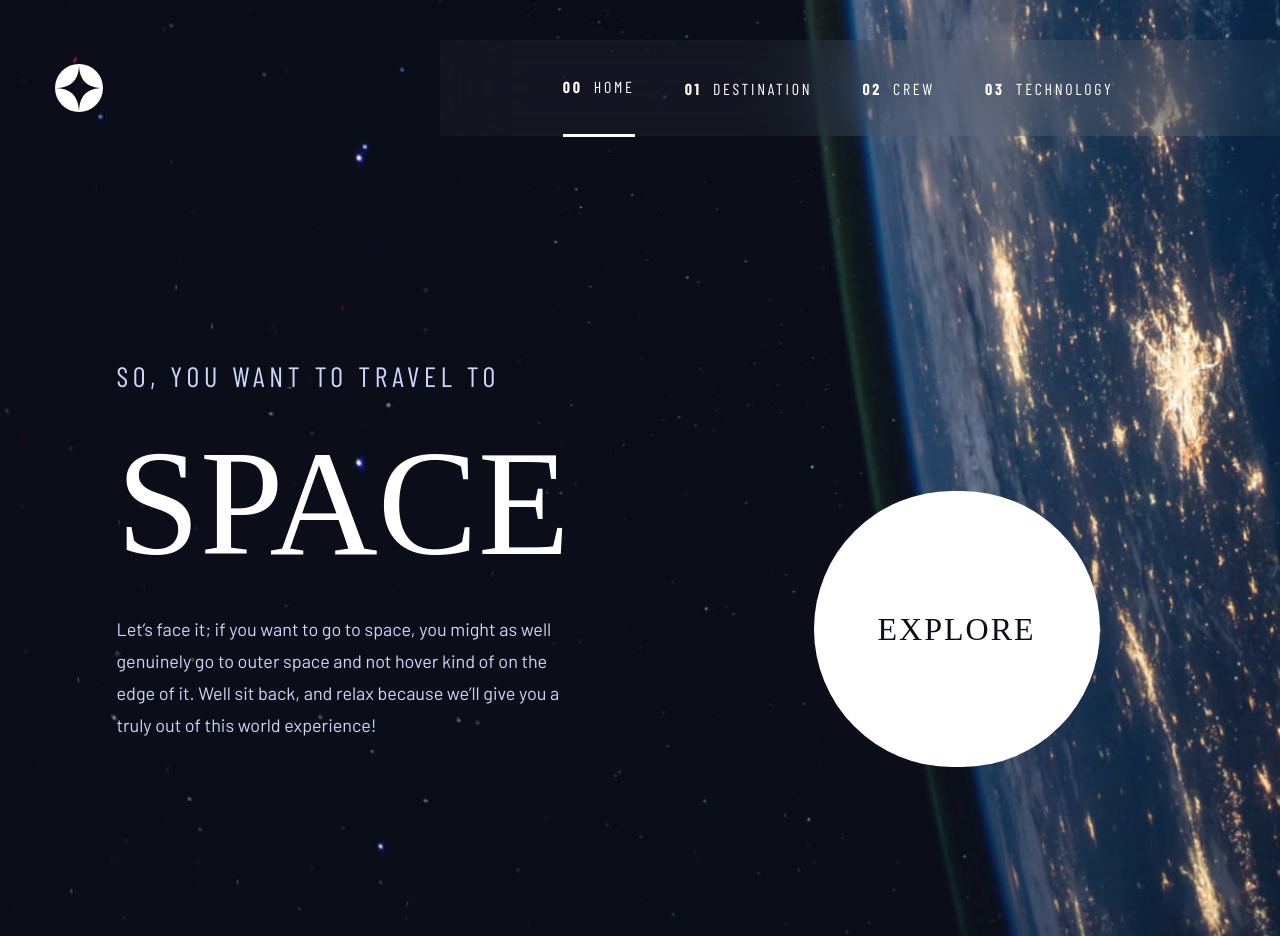
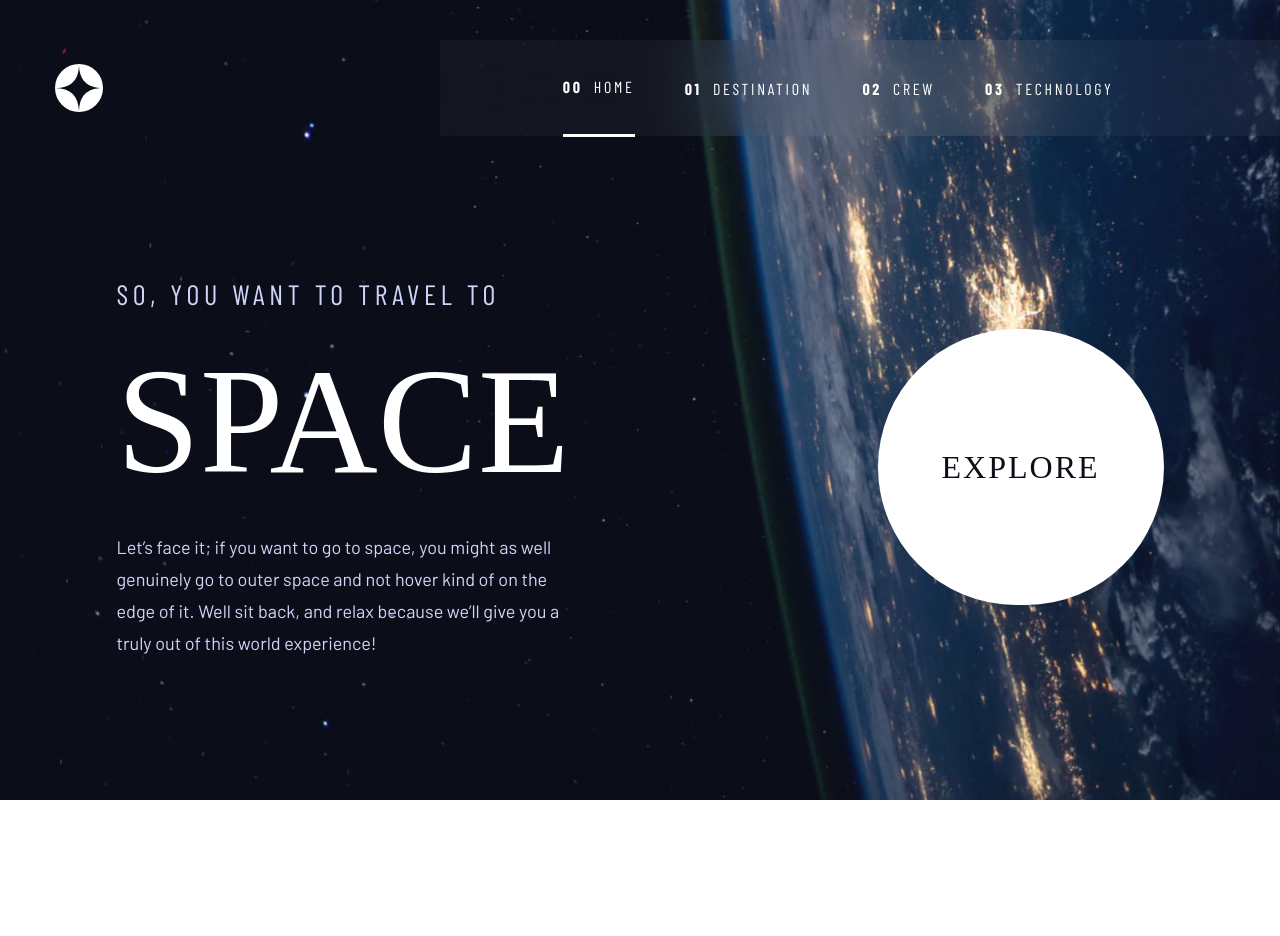
Before and after one commit to OlaleyeFisayo/space-tourism, a React (Vite) app: page / in a window 1280 px wide. After the commit the page ends 800 px from the top, so only its background shows below. Built offline with nearby package versions, Linux system fonts and the light colour scheme; a web font is replaced by a local one.

Commit message:
Minor fixes

```diff
--- a/src/App.scss
+++ b/src/App.scss
@@ -14,7 +14,7 @@
 #destination,
 #technology {
   width: 100%;
-  min-height: 100vh;
+  min-height: 100dvh;
 }
 
 body {
--- a/src/components/navbar/index.tsx
+++ b/src/components/navbar/index.tsx
@@ -67,7 +67,7 @@ export default function Navbar() {
         <section className="hamburger" role="button" onClick={changeToggle}>
           <img src={hamburgerIcon} alt="hamburger icon" />
         </section>
-        <section className={toggle ? "nav" : "nav active"}>
+        <section className={!toggle ? "nav" : "nav active"}>
           <section
             className="img-container"
             role="button"
--- a/src/pages/home/index.scss
+++ b/src/pages/home/index.scss
@@ -2,35 +2,31 @@
   background-image: url("../../assets/home/background-home-desktop.jpg");
   background-repeat: no-repeat;
   background-size: cover;
-
   @media (max-width: 1050px) {
     background-image: url("../../assets/home/background-home-tablet.jpg");
   }
-
   @media (max-width: 460px) {
     background-image: url("../../assets/home/background-home-mobile.jpg");
   }
-
   .home-content {
     max-width: 1400px;
+    height: calc(100dvh - 137px);
     width: 100%;
     margin: auto;
     display: flex;
     justify-content: space-between;
-    padding: 8.69rem 7.28rem 7rem;
+    align-items: center;
+    padding: 0 7.28rem;
     gap: 2rem;
-
     @media (max-width: 1050px) {
       flex-direction: column;
       justify-content: center;
       align-items: center;
       padding: 6.62rem 30px;
     }
-
     @media (max-width: 460px) {
       padding: 3.62rem 30px;
     }
-
     .text-side {
       max-width: 27.8rem;
       width: 100%;
@@ -109,19 +105,10 @@
         }
       }
     }
-
     .button-side {
-      margin: 10rem 0 0 0;
-      padding: 11rem 4rem;
-      border-radius: 17.125rem;
-      transition: 500ms ease-in-out;
-
-      @media (max-width: 1050px) {
-        margin: 3rem 0 0 0;
-        padding: 5.5rem 0;
-      }
-
+      position: relative;
       a {
+        position: relative;
         border-radius: 17.125rem;
         background: #fff;
         color: #0b0d17;
@@ -134,16 +121,30 @@
         text-transform: uppercase;
         text-decoration: none;
         padding: 7.5rem 4rem;
-
+        z-index: 2;
+        &::after {
+          position: absolute;
+          top: 50%;
+          left: 50%;
+          transform: translate(-50%, -50%);
+          -webkit-text-fill-color: transparent;
+          content: "explore";
+          background: #ffffff1a;
+          padding: 10.5rem 7rem;
+          border-radius: 50%;
+          transition: 500ms ease-in-out;
+          transform-origin: top left !important;
+          scale: 0;
+          z-index: 1;
+        }
+        &:hover::after {
+          scale: 1;
+        }
         @media (max-width: 1050px) {
           margin: 3rem 0 0 0;
           padding: 5.5rem 2rem;
         }
       }
     }
-
-    .button-side:hover {
-      background: #ffffff1a;
-    }
   }
 }
```
